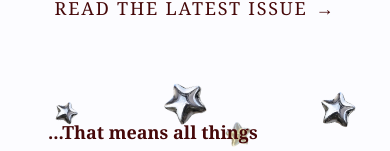
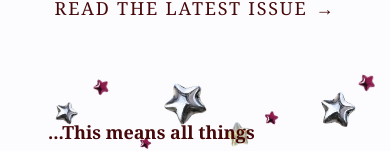
Before and after one commit to kavitaithomas/halii-magazine, a Next.js app: page / in a window 390 px wide. Shown: the part 721-872 px from the top of the page. Built offline with nearby package versions, Linux system fonts and the light colour scheme; a web font is replaced by a local one.

Commit message:
added stars and mobile magazine viewer nav fix

```diff
--- a/components/home/AboutSection.tsx
+++ b/components/home/AboutSection.tsx
@@ -144,6 +144,70 @@ const STARS = [
     className: "top-[2%] left-[42%]",
     rotate: -30,
   },
+  {
+    src: "/home_assets/pinkstar.webp",
+    alt: "star",
+    size: 18,
+    mobileSize: 9,
+    className: "top-[2%] left-[24%]",
+    rotate: 18,
+  },
+  {
+    src: "/home_assets/pinkstar.webp",
+    alt: "star",
+    size: 16,
+    mobileSize: 8,
+    className: "top-[8%] left-[68%]",
+    rotate: -22,
+  },
+  {
+    src: "/home_assets/pinkstar.webp",
+    alt: "star",
+    size: 20,
+    mobileSize: 10,
+    className: "top-[1%] left-[92%]",
+    rotate: 12,
+  },
+  {
+    src: "/home_assets/pinkstar.webp",
+    alt: "star",
+    size: 14,
+    mobileSize: 7,
+    className: "top-[13%] left-[36%]",
+    rotate: -15,
+  },
+  {
+    src: "/home_assets/pinkstar.webp",
+    alt: "star",
+    size: 18,
+    mobileSize: 9,
+    className: "top-[88%] left-[16%]",
+    rotate: 25,
+  },
+  {
+    src: "/home_assets/pinkstar.webp",
+    alt: "star",
+    size: 16,
+    mobileSize: 8,
+    className: "top-[92%] left-[60%]",
+    rotate: -10,
+  },
+  {
+    src: "/home_assets/pinkstar.webp",
+    alt: "star",
+    size: 20,
+    mobileSize: 10,
+    className: "top-[96%] left-[40%]",
+    rotate: 8,
+  },
+  {
+    src: "/home_assets/pinkstar.webp",
+    alt: "star",
+    size: 14,
+    mobileSize: 7,
+    className: "top-[84%] left-[82%]",
+    rotate: -28,
+  },
 ];
 
 // ── MAIN EXPORT ───────────────────────────────────────────────────────────────
@@ -176,7 +240,7 @@ export default function AboutSection() {
         <div className="relative z-10 flex flex-col">
           <FadeIn>
             <p className="font-serif text-red-950 font-bold mb-1 text-lg md:text-3xl md:ps-12 md:mb-0">
-              ...That means all things
+              ...This means all things
             </p>
           </FadeIn>
 
--- a/components/magazine/MobileMagazine.tsx
+++ b/components/magazine/MobileMagazine.tsx
@@ -1,5 +1,7 @@
 "use client";
 import Image from "next/image";
+import Link from "next/link";
+import { ArrowLeft } from "lucide-react";
 
 interface Props {
   pages: string[];
@@ -11,9 +13,18 @@ export function MobileMagazine({ pages, title }: Props) {
     <div className="bg-zinc-50 min-h-screen pt-16">
       <div
         className="sticky top-0 z-10 bg-zinc-50 px-4 py-1
-                     border-y border-neutral-800"
+                     border-y border-neutral-800 flex items-center"
       >
-        <p className="text-sm font-mono text-red-950 text-center">{title}</p>
+        <Link
+          href="/magazines"
+          aria-label="Back to archive"
+          className="absolute left-4 flex items-center text-red-950"
+        >
+          <ArrowLeft size={18} />
+        </Link>
+        <p className="flex-1 text-sm font-mono text-red-950 text-center">
+          {title}
+        </p>
       </div>
 
       <div className="flex flex-col gap-1 max-w-lg mx-auto">
```
